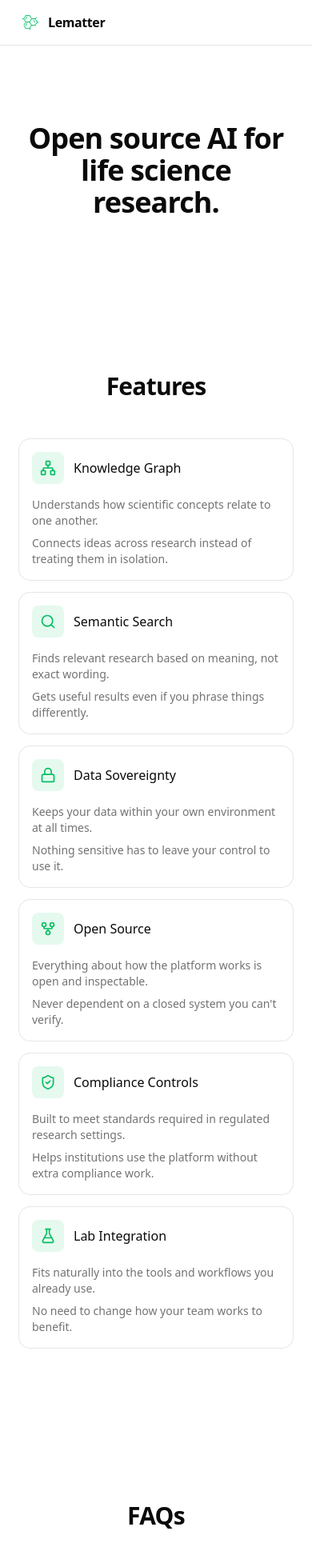
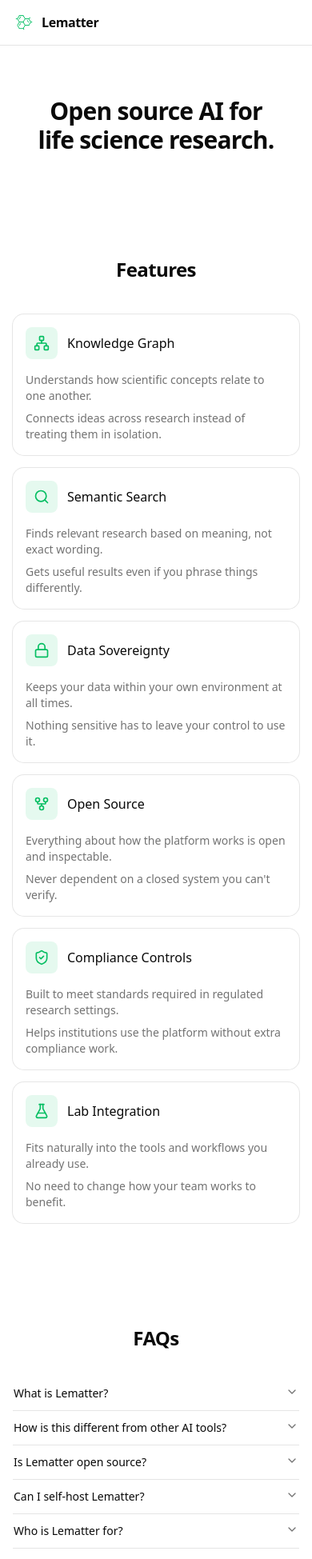
Before and after one commit to lematter/lematter, a Next.js app: page /en in a window 390 px wide. Shown: the top 1949 px of the page at 80% size. Built offline with nearby package versions, Linux system fonts and the light colour scheme; a web font is replaced by a local one.

Commit message:
Make app responsive for mobile and tablet

```diff
--- a/app/[locale]/legal/cookies/page.tsx
+++ b/app/[locale]/legal/cookies/page.tsx
@@ -29,7 +29,7 @@
   return (
     <article>
       <header className="mb-10">
-        <h1 className="text-3xl font-semibold tracking-tight">{tt("title")}</h1>
+        <h1 className="text-2xl font-semibold tracking-tight sm:text-3xl">{tt("title")}</h1>
         <p className="mt-3 text-muted-foreground">{tt("intro")}</p>
         <p className="mt-4 text-sm text-muted-foreground">
           {t("lastUpdated", {
--- a/app/[locale]/legal/layout.tsx
+++ b/app/[locale]/legal/layout.tsx
@@ -14,7 +14,7 @@
 
   return (
     <AppLayout>
-      <div className="mx-auto w-full max-w-3xl px-6 py-16">
+      <div className="mx-auto w-full max-w-3xl px-4 py-12 sm:px-6 sm:py-16">
         <Link
           href="/legal/terms"
           className="mb-8 inline-flex items-center gap-1.5 text-sm text-muted-foreground transition-colors hover:text-foreground"
--- a/app/[locale]/legal/privacy/page.tsx
+++ b/app/[locale]/legal/privacy/page.tsx
@@ -29,7 +29,7 @@
   return (
     <article>
       <header className="mb-10">
-        <h1 className="text-3xl font-semibold tracking-tight">{tt("title")}</h1>
+        <h1 className="text-2xl font-semibold tracking-tight sm:text-3xl">{tt("title")}</h1>
         <p className="mt-3 text-muted-foreground">{tt("intro")}</p>
         <p className="mt-4 text-sm text-muted-foreground">
           {t("lastUpdated", {
--- a/app/[locale]/legal/terms/page.tsx
+++ b/app/[locale]/legal/terms/page.tsx
@@ -35,7 +35,7 @@
   return (
     <article>
       <header className="mb-10">
-        <h1 className="text-3xl font-semibold tracking-tight">{tt("title")}</h1>
+        <h1 className="text-2xl font-semibold tracking-tight sm:text-3xl">{tt("title")}</h1>
         <p className="mt-3 text-muted-foreground">{tt("intro")}</p>
         <p className="mt-4 text-sm text-muted-foreground">
           {t("lastUpdated", {
--- a/components/app/app-footer.tsx
+++ b/components/app/app-footer.tsx
@@ -12,9 +12,9 @@
 
   return (
     <footer className="border-t border-border">
-      <div className="mx-auto flex w-full max-w-5xl flex-col items-center justify-between gap-4 px-6 py-8 text-sm text-muted-foreground sm:flex-row">
+      <div className="mx-auto flex w-full max-w-5xl flex-col items-center justify-between gap-4 px-4 py-8 text-center text-sm text-muted-foreground sm:flex-row sm:px-6 sm:text-left">
         <p>{t("footer.rights", { year: new Date().getFullYear() })}</p>
-        <ul className="flex items-center gap-6">
+        <ul className="flex flex-wrap items-center justify-center gap-4 sm:gap-6">
           {links.map(({ href, label }) => (
             <li key={href}>
               <Link href={href} className="transition-colors hover:text-foreground">
--- a/components/app/app-header.tsx
+++ b/components/app/app-header.tsx
@@ -7,7 +7,7 @@
 
   return (
     <header className="sticky top-0 z-50 border-b border-border bg-background/80 backdrop-blur">
-      <div className="mx-auto flex h-14 w-full max-w-5xl items-center px-6">
+      <div className="mx-auto flex h-14 w-full max-w-5xl items-center px-4 sm:px-6">
         <Link href="/" className="flex items-center gap-2 font-semibold tracking-tight">
           <Image
             src="/icons/app/dark.png"
--- a/components/pages/home/cta.tsx
+++ b/components/pages/home/cta.tsx
@@ -4,9 +4,11 @@
   const t = await getTranslations("Home.cta");
 
   return (
-    <section id="cta" className="mx-auto w-full max-w-5xl px-6 py-24">
-      <div className="flex flex-col items-center rounded-2xl border border-border bg-muted/40 px-6 py-16 text-center">
-        <h2 className="text-3xl font-semibold tracking-tight">{t("heading")}</h2>
+    <section id="cta" className="mx-auto w-full max-w-5xl px-4 py-16 sm:px-6 sm:py-24">
+      <div className="flex flex-col items-center rounded-2xl border border-border bg-muted/40 px-6 py-12 text-center sm:px-8 sm:py-16">
+        <h2 className="text-2xl font-semibold tracking-tight text-balance sm:text-3xl">
+          {t("heading")}
+        </h2>
       </div>
     </section>
   );
--- a/components/pages/home/faqs.tsx
+++ b/components/pages/home/faqs.tsx
@@ -22,11 +22,13 @@
   return (
     <section
       id="faqs"
-      className="mx-auto flex w-full max-w-3xl flex-col items-center px-6 py-24 text-center"
+      className="mx-auto flex w-full max-w-3xl flex-col items-center px-4 py-16 text-center sm:px-6 sm:py-24"
     >
-      <h2 className="text-3xl font-semibold tracking-tight">{t("heading")}</h2>
+      <h2 className="text-2xl font-semibold tracking-tight sm:text-3xl">
+        {t("heading")}
+      </h2>
 
-      <div className="mt-12 w-full">
+      <div className="mt-8 w-full sm:mt-12">
         <FaqsAccordion items={items} />
       </div>
     </section>
--- a/components/pages/home/features.tsx
+++ b/components/pages/home/features.tsx
@@ -30,11 +30,13 @@
   return (
     <section
       id="features"
-      className="mx-auto flex w-full max-w-5xl flex-col items-center px-6 py-24 text-center"
+      className="mx-auto flex w-full max-w-5xl flex-col items-center px-4 py-16 text-center sm:px-6 sm:py-24"
     >
-      <h2 className="text-3xl font-semibold tracking-tight">{t("heading")}</h2>
+      <h2 className="text-2xl font-semibold tracking-tight sm:text-3xl">
+        {t("heading")}
+      </h2>
 
-      <div className="mt-12 grid w-full gap-4 sm:grid-cols-2 lg:grid-cols-3">
+      <div className="mt-10 grid w-full gap-4 sm:mt-12 sm:grid-cols-2 lg:grid-cols-3">
         {items.map(({ key, Icon }) => (
           <Card key={key} className="text-left">
             <CardHeader>
--- a/components/pages/home/hero.tsx
+++ b/components/pages/home/hero.tsx
@@ -6,9 +6,11 @@
   return (
     <section
       id="hero"
-      className="mx-auto flex w-full max-w-5xl flex-col items-center px-6 py-24 text-center"
+      className="mx-auto flex w-full max-w-5xl flex-col items-center px-4 py-16 text-center sm:px-6 sm:py-24 lg:py-32"
     >
-      <h1 className="text-4xl font-semibold tracking-tight">{t("heading")}</h1>
+      <h1 className="max-w-3xl text-3xl font-semibold tracking-tight text-balance sm:text-4xl lg:text-5xl">
+        {t("heading")}
+      </h1>
     </section>
   );
 }
```
